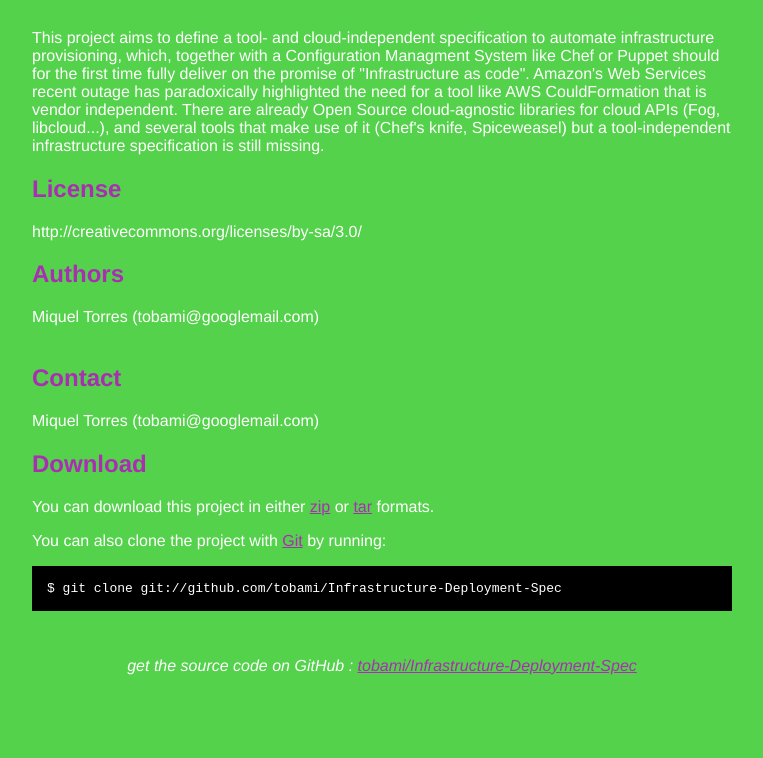
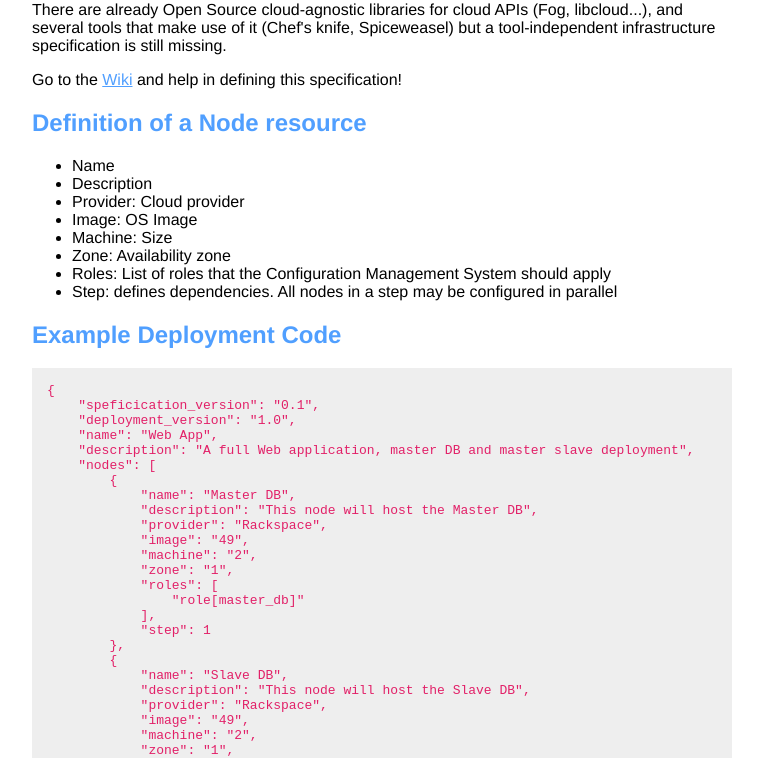
Before and after one commit to tobami/Infrastructure-Deployment-Spec, a plain HTML site: page index.html in a window 1280 px wide. Shown: the part 304-1062 px from the top of the page, without its empty margins (258-1021 px from the left). Before the commit the page ends 987 px from the top, so only its background shows below. Drawn offline with Linux system fonts and the light colour scheme.

Commit message:
Add project introduction

```diff
--- a/index.html
+++ b/index.html
@@ -8,23 +8,23 @@
   <style type="text/css">
     body {
       margin-top: 1.0em;
-      background-color: #54d24b;
+      background-color: white;
       font-family: Helvetica, Arial, FreeSans, san-serif;
-      color: #ffffff;
+      color: black;
     }
     #container {
       margin: 0 auto;
       width: 700px;
     }
-    h1 { font-size: 3.8em; color: #ab2db4; margin-bottom: 3px; }
+    h1 { font-size: 2.5em; color: #509FFF; margin-bottom: 3px; }
     h1 .small { font-size: 0.4em; }
     h1 a { text-decoration: none }
-    h2 { font-size: 1.5em; color: #ab2db4; }
-    h3 { text-align: center; color: #ab2db4; }
-    a { color: #ab2db4; }
+    h2 { font-size: 1.5em; color: #509FFF; }
+    h3 { text-align: center; color: #509FFF; }
+    a { color: #509FFF; }
     .description { font-size: 1.2em; margin-bottom: 30px; margin-top: 30px; font-style: italic;}
     .download { float: right; }
-    pre { background: #000; color: #fff; padding: 15px;}
+    pre { background: #EEEEEE; color: #E22068; padding: 15px;}
     hr { border: 0; width: 80%; border-bottom: 1px solid #aaa}
     .footer { text-align:center; padding-top:30px; font-style: italic; }
   </style>
@@ -42,18 +42,81 @@
         <img border="0" width="90" src="http://github.com/images/modules/download/tar.png"></a>
     </div>
 
-    <h1><a href="http://github.com/tobami/Infrastructure-Deployment-Spec">Infrastructure-Deployment-Spec</a>
+    <h1><a href="http://github.com/tobami/Infrastructure-Deployment-Spec">Infrastructure Deployment Specification</a>
       <span class="small">by <a href="http://github.com/tobami">tobami</a></span></h1>
 
     <div class="description">
-      Design of a specification for automation of infrastructure deployments
+      Design of a specification for the automation of infrastructure deployments
     </div>
 
     <p>This project aims to define a tool- and cloud-independent specification to automate infrastructure provisioning, which, together with a Configuration Managment System like Chef or Puppet should for the first time fully deliver on the promise of "Infrastructure as code".
 
 Amazon's Web Services recent outage has paradoxically highlighted the need for a tool like AWS CouldFormation that is vendor independent.
+    </p>
+    <p>
+There are already Open Source cloud-agnostic libraries for cloud APIs (Fog, libcloud...), and several tools that make use of it (Chef's knife, Spiceweasel) but a tool-independent infrastructure specification is still missing.
+    </p>
 
-There are already Open Source cloud-agnostic libraries for cloud APIs (Fog, libcloud...), and several tools that make use of it (Chef's knife, Spiceweasel) but a tool-independent infrastructure specification is still missing.</p><h2>License</h2>
+    <p>Go to the <a href="https://github.com/tobami/Infrastructure-Deployment-Spec/wiki">Wiki</a> and help in defining this specification!
+    </p>
+    <h2>Definition of a Node resource</h2>
+    <ul>
+        <li>Name</li>
+        <li>Description</li>
+        <li>Provider: Cloud provider</li>
+        <li>Image: OS Image</li>
+        <li>Machine: Size</li>
+        <li>Zone: Availability zone</li>
+        <li>Roles: List of roles that the Configuration Management System should apply</li>
+        <li>Step: defines dependencies. All nodes in a step may be configured in parallel</li>
+    </ul>
+    <h2>Example Deployment Code</h2>
+    <pre>{
+    "speficication_version": "0.1",
+    "deployment_version": "1.0",
+    "name": "Web App",
+    "description": "A full Web application, master DB and master slave deployment",
+    "nodes": [
+        {
+            "name": "Master DB",
+            "description": "This node will host the Master DB",
+            "provider": "Rackspace",
+            "image": "49",
+            "machine": "2",
+            "zone": "1",
+            "roles": [
+                "role[master_db]"
+            ],
+            "step": 1
+        },
+        {
+            "name": "Slave DB",
+            "description": "This node will host the Slave DB",
+            "provider": "Rackspace",
+            "image": "49",
+            "machine": "2",
+            "zone": "1",
+            "roles": [
+                "role[slave_db]"
+            ],
+            "step": 2
+        },
+        {
+            "name": "WebApp",
+            "description": "The Apache web server and our App",
+            "provider": "EC2",
+            "image": "ami-014da868",
+            "machine": "c1.xlarge",
+            "zone": "us-east-1",
+            "roles": [
+                "role[frontend]"
+            ],
+            "step": 2
+        }
+    ]
+}
+</pre>
+<h2>License</h2>
 <p>http://creativecommons.org/licenses/by-sa/3.0/</p>
 <h2>Authors</h2>
 <p>Miquel Torres (tobami@googlemail.com)
```
